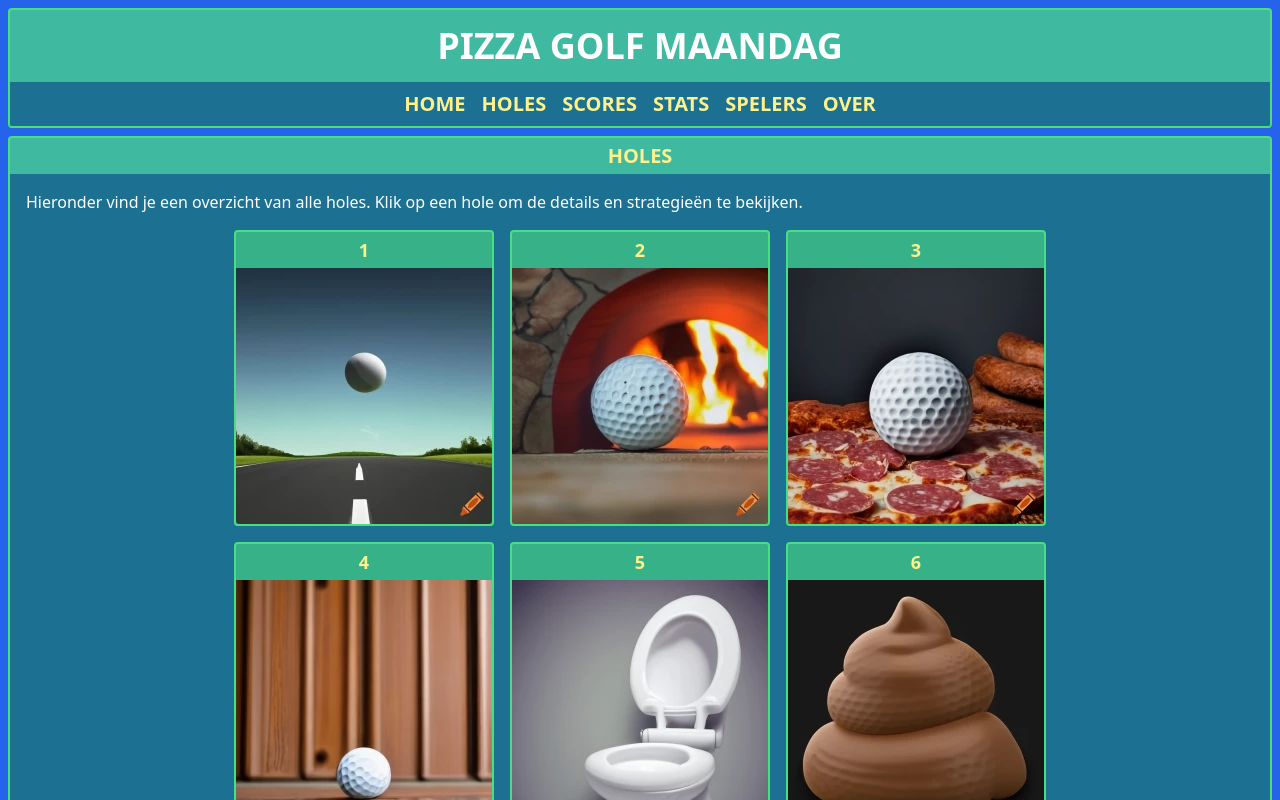
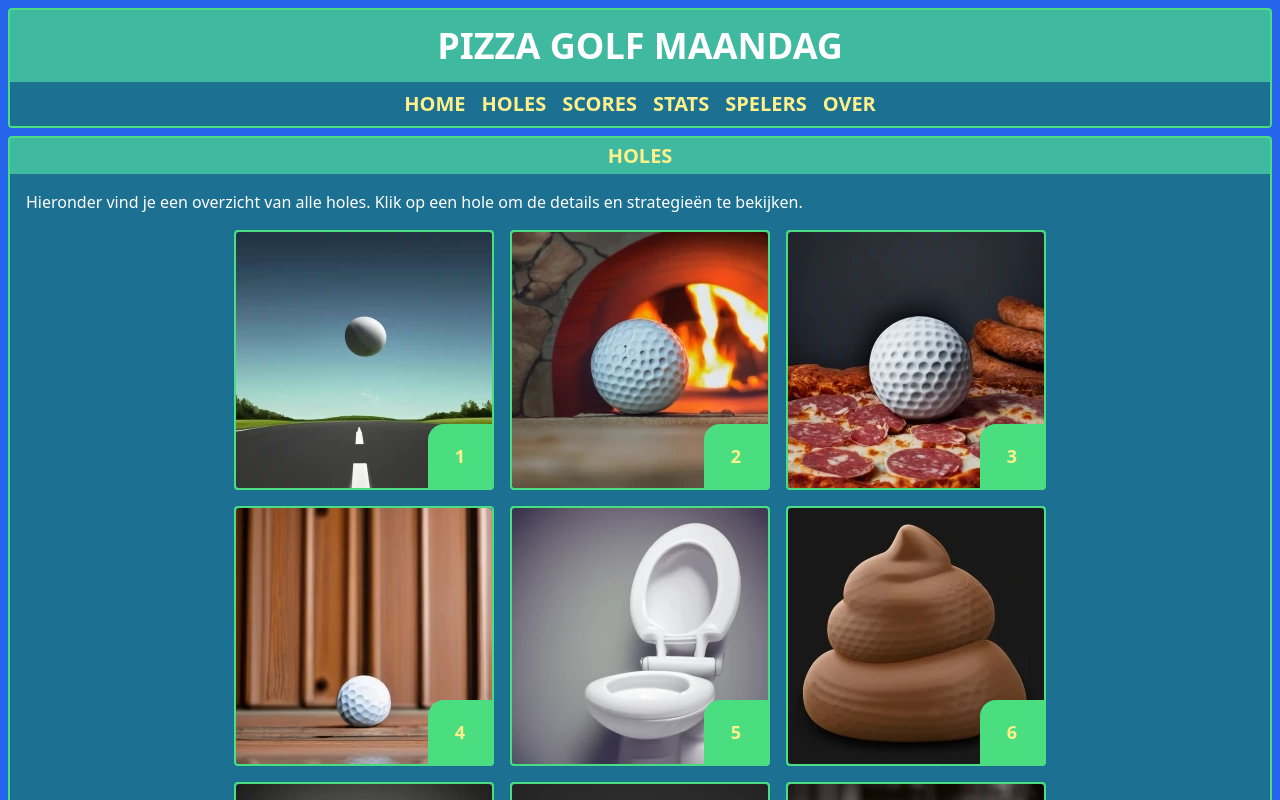
Before and after one commit to jessecrans/pizza-golf-maandag, a Next.js app: page /holes in a window 1280 px wide. Shown: the top 800 px of the page. Built offline with nearby package versions, Linux system fonts and the light colour scheme.

Commit message:
changed position of hole number on the holes page
Co-authored-by: Hugo van Schalm <HugovanSchalm@users.noreply.github.com>

```diff
--- a/src/app/holes/components/HoleCard.tsx
+++ b/src/app/holes/components/HoleCard.tsx
@@ -13,14 +13,16 @@ const HoleCard = ({
       className='border-2 border-green-400 rounded hover:no-underline hover:opacity-70'
       href={`/holes/${hole}`}
     >
-      <h3 className='py-1 text-yellow-200 font-bold text-lg bg-green-400 bg-opacity-60 text-center'>
-        {hole}
-      </h3>
-      <img
-        src={image}
-        alt={`Hole ${hole} image`}
-        className='rounded-b text-center'
-      />
+      <div className='relative'>
+        <img
+          src={image}
+          alt={`Hole ${hole} image`}
+          className='rounded -z-1'
+        />
+        <div className='absolute bottom-0 right-0 bg-green-400 z-1 rounded-tl-2xl text-lg flex justify-center items-center w-16 h-16'>
+          {hole}
+        </div>
+      </div>
     </Link>
   )
 }
--- a/src/app/holes/page.tsx
+++ b/src/app/holes/page.tsx
@@ -14,7 +14,7 @@ const Holes = () => {
         Hieronder vind je een overzicht van alle holes. Klik op een hole om de details en strategieën te bekijken.
       </p>
       <div className='flex justify-center'>
-        <ol className='grid grid-cols-3 gap-4 mt-4'>
+        <ol className='grid sm:grid-cols-2 lg:grid-cols-3 gap-4 mt-4'>
           {
             holes.map((hole) => {
               return (
```
